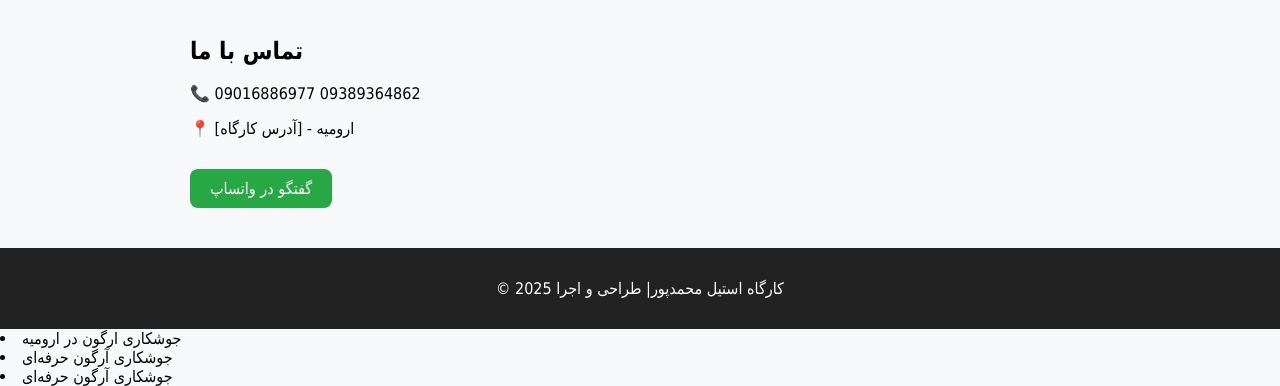
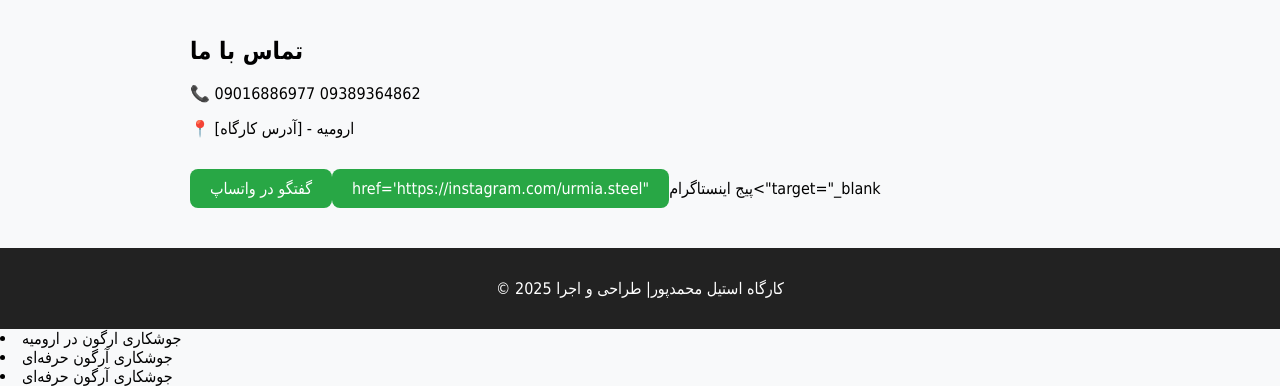
Before and after one commit to Argoncraft/urmia.steel, a plain HTML site: page index.html in a window 1280 px wide. Shown: the part 507-893 px from the top of the page. Drawn offline with Linux system fonts and the light colour scheme.

Commit message:
Update index.html
add Instagram button

```diff
--- a/index.html
+++ b/index.html
@@ -57,7 +57,8 @@
   <h2>تماس با ما</h2>
   <p>📞 09016886977  09389364862 </p>
   <p>📍 ارومیه - [آدرس کارگاه]</p>
-  <a class="btn" href="https://wa.me/989389364862" target="_blank">گفتگو در واتساپ</a>
+  <a class="btn" href="https://wa.me/989389364862" target="_blank">گفتگو در واتساپ</a><a class="btn">href='https://instagram.com/urmia.steel"
+    <a/>پیج اینستاگرام<"target="_blank
 </section>
 
 <footer>
```
